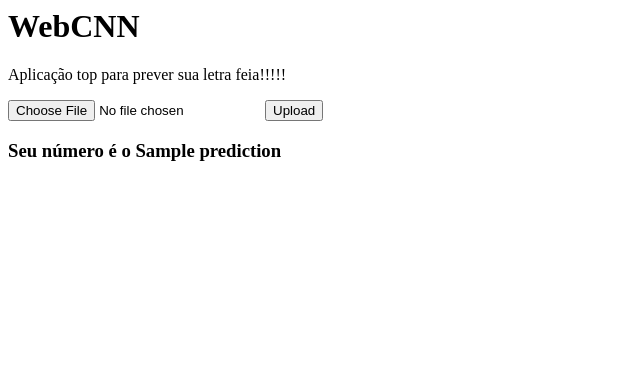
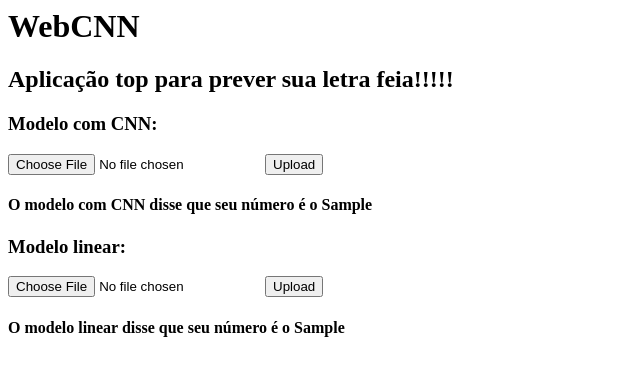
Before and after one commit to Rodrigo-07/Ponderadas-M06-EC, a Flask app: template webCNN/web/templates/index.html in a window 1280 px wide. Shown: the top 376 px of the page, without its empty margins (0-640 px from the left). Run offline with Flask 3, Linux system fonts and the light colour scheme; the template is opened without the code that fills it: most values are stand-ins (such as "Sample title", 1, 10 or a date in 2020).

Commit message:
modelo novo e endpoint de modelo linear

```diff
--- a/webCNN/web/main.py
+++ b/webCNN/web/main.py
@@ -7,23 +7,44 @@ import os
 app = Flask(__name__)
 
 # Carregar o modelo
-model = load_model('../modelo_mnist.h5')
+model_cnn = load_model('../modelo_mnist.h5')
+model_linear = load_model('../modelo_mnist_linear.h5')
 
 # Função para processar a imagem
-def process_image(image):
-    image = cv2.imread(image, cv2.IMREAD_GRAYSCALE)
-    image = cv2.resize(image, (28, 28))
-    image = image / 255.0
-    image = np.expand_dims(image, axis=-1)
-    image = np.expand_dims(image, axis=0)
+def process_image(image, model):
 
-    return image
 
-def make_prediction(image):
-    image = process_image(image)
-    prediction = model.predict(image)
-    print(prediction)
-    return np.argmax(prediction)
+    if model == "CNN":
+        image = cv2.imread(image, cv2.IMREAD_GRAYSCALE)
+        image = cv2.resize(image, (28, 28))
+        image = image / 255.0
+        image = np.expand_dims(image, axis=-1)
+        image = np.expand_dims(image, axis=0)
+
+        return image
+    elif model == "Linear":
+        image = cv2.imread(image, cv2.IMREAD_GRAYSCALE)
+        image = cv2.resize(image, (28*28))
+        image = image / 255.0
+        image = np.expand_dims(image, axis=-1)
+        image = np.expand_dims(image, axis=0)
+
+        return image
+
+def make_prediction(image, model):
+
+    if model == "CNN":
+        image = process_image(image, "CNN")
+        prediction = model_cnn.predict(image)
+        print(prediction)
+
+        return np.argmax(prediction)
+    elif model == "Linear":
+        image = process_image(image, "Linear")
+        prediction = model_linear.predict(image)
+        print(prediction)
+
+        return np.argmax(prediction)
 
 def get_class_name(class_id):
     classes = ["1", "2", "3", "4", "5", "6", "7", "8", "9", "0"]
@@ -34,8 +55,25 @@ def get_class_name(class_id):
 def hello_world():
     return render_template('index.html')
 
-@app.route('/predict/', methods=['POST'])
-def predict():
+@app.route('/predictCNN/', methods=['POST'])
+def predictCNN():
+    # Pegar imagem do formulário
+    image = request.files['image']
+
+    # Salvar a imagem
+    image.save('image.png')
+
+    prediction = make_prediction('image.png', "CNN")
+    class_name = get_class_name(prediction)
+    print(class_name)
+
+    # Excluir a imagem
+    os.remove('image.png')
+
+    return render_template('index.html', predictionCNN=class_name)
+
+@app.route('/predictLinear/', methods=['POST'])
+def predictLinear():
     # Pegar imagem do formulário
     image = request.files['image']
 
@@ -43,14 +81,14 @@ def predict():
     image.save('image.png')
 
 
-    prediction = make_prediction('image.png')
+    prediction = make_prediction('image.png', "Linear")
     class_name = get_class_name(prediction)
     print(class_name)
 
     # Excluir a imagem
     os.remove('image.png')
 
-    return render_template('index.html', prediction=class_name)
+    return render_template('index.html', predictionLinear=class_name)
 
 if __name__ == '__main__':
     app.run()
--- a/webCNN/web/templates/index.html
+++ b/webCNN/web/templates/index.html
@@ -4,15 +4,30 @@
     </head>
     <body>
         <h1>WebCNN</h1>
-        <p>Aplicação top para prever sua letra feia!!!!!</p>
-        <form action="/predict" method="post" enctype="multipart/form-data">
+        <h2>Aplicação top para prever sua letra feia!!!!!</h2>
+
+        <h3>Modelo com CNN:</h3>
+
+        <form action="/predictCNN" method="post" enctype="multipart/form-data">
             <input type="file" name="image" />
             <input type="submit" value="Upload" />
         </form>
 
-        <!-- Resposta HTML do endpoint -->
-        {% if prediction %}
-            <h3>Seu número é o <b>{{prediction}}</b></h3>
+        {% if predictionCNN %}
+        <h4>O modelo com CNN disse que seu número é o <b>{{predictionCNN}}</b></h4>
         {% endif %}
+
+        <h3>Modelo linear:</h3>
+        <form action="/predictLinear" method="post" enctype="multipart/form-data">
+            <input type="file" name="image" />
+            <input type="submit" value="Upload" />
+        </form>
+
+
+        {% if predictionLinear %}
+        <h4>O modelo linear disse que seu número é o <b>{{predictionLinear}}</b></h4>
+        {% endif %}
+
+
     </body>
 </html>
```
Also changed, not shown: webCNN/web/image.png (added), 2 other files.
